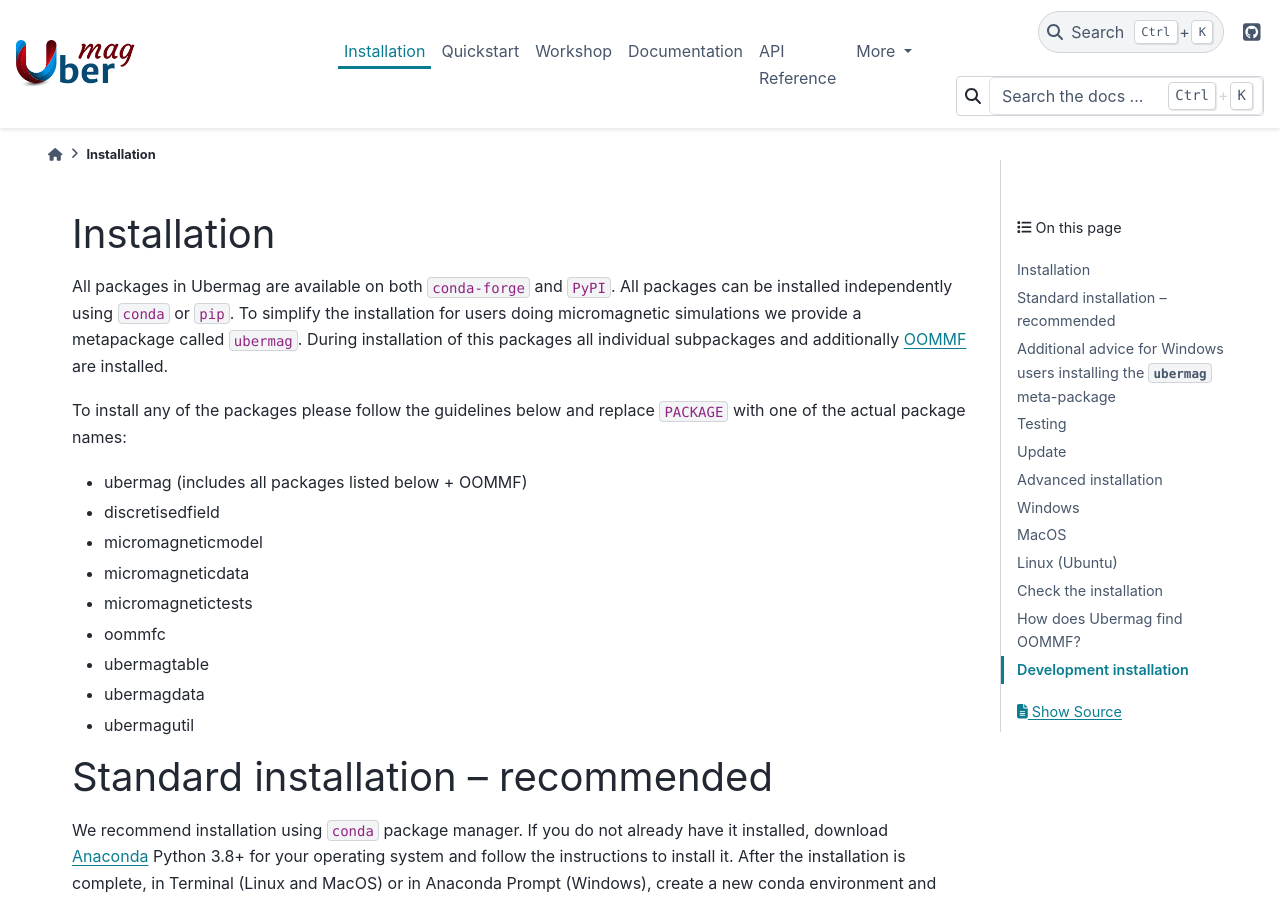
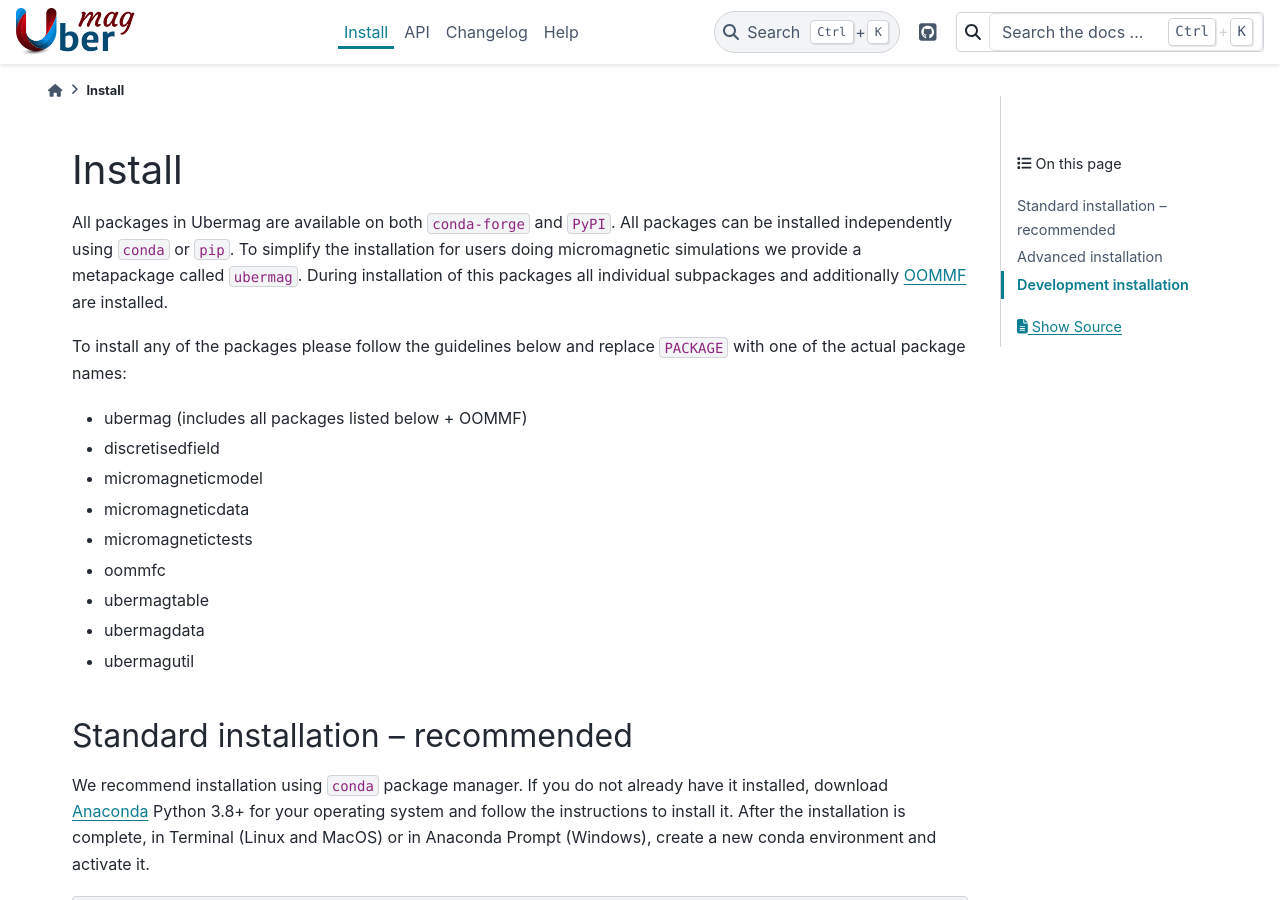
Before and after one commit to ubermag/ubermag.github.io, a Sphinx documentation site: the page built from source/installation.rst, in a window 1280 px wide and 900 px high. Built offline with Sphinx 7.4.7 and the PyData theme 0.15.4, drawn with Linux system fonts in a browser that asks for light colours; pages that are not in the unit, such as notebooks, are missing from menus.

Commit message:
Rename headings and introduce new top-level pages

```diff
--- a/source/api/index.rst
+++ b/source/api/index.rst
@@ -1,6 +1,6 @@
-=============
-API Reference
-=============
+===
+API
+===
 
 .. autosummary::
     :toctree: _autosummary
--- a/source/index.rst
+++ b/source/index.rst
@@ -219,9 +219,9 @@
    :hidden:
 
    installation
-   quickstart
-   workshop/index
-   documentation/index
+   vortex-dynamics
+   learn/index
+   reference/index
    api/index
    changelog
    help
--- a/source/installation.rst
+++ b/source/installation.rst
@@ -1,5 +1,6 @@
-Installation
-============
+=======
+Install
+=======
 
 All packages in Ubermag are available on both ``conda-forge`` and ``PyPI``. All
 packages can be installed independently using ``conda`` or ``pip``. To simplify the
```
